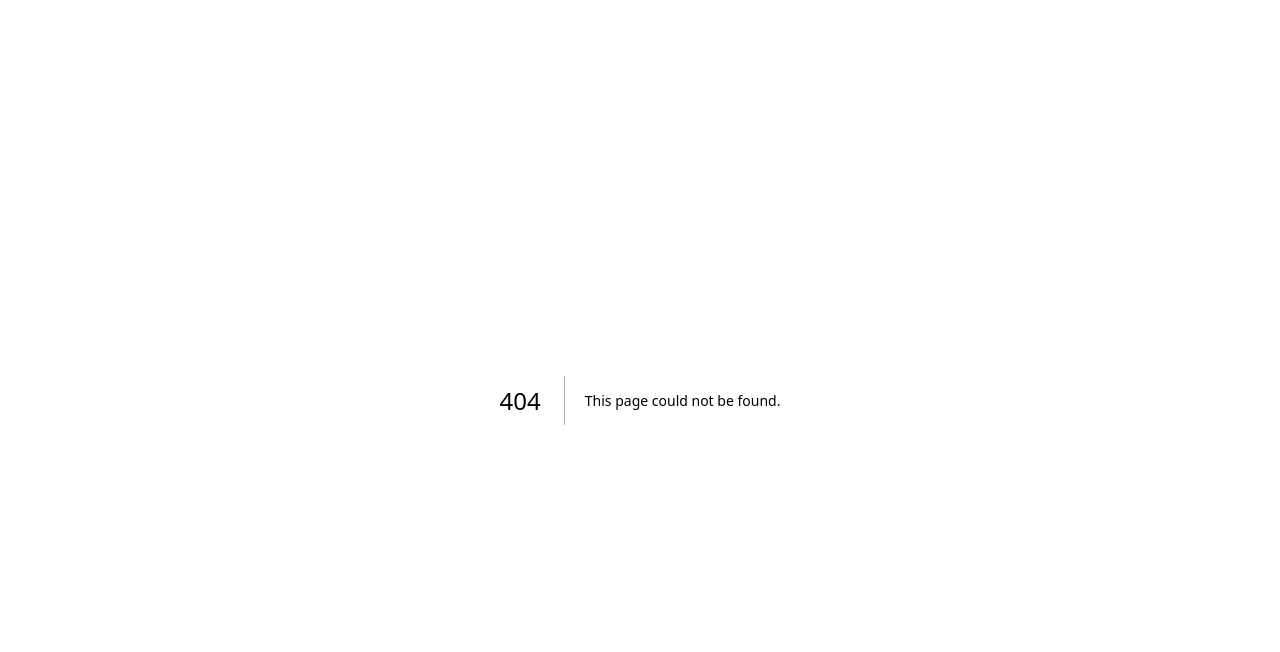
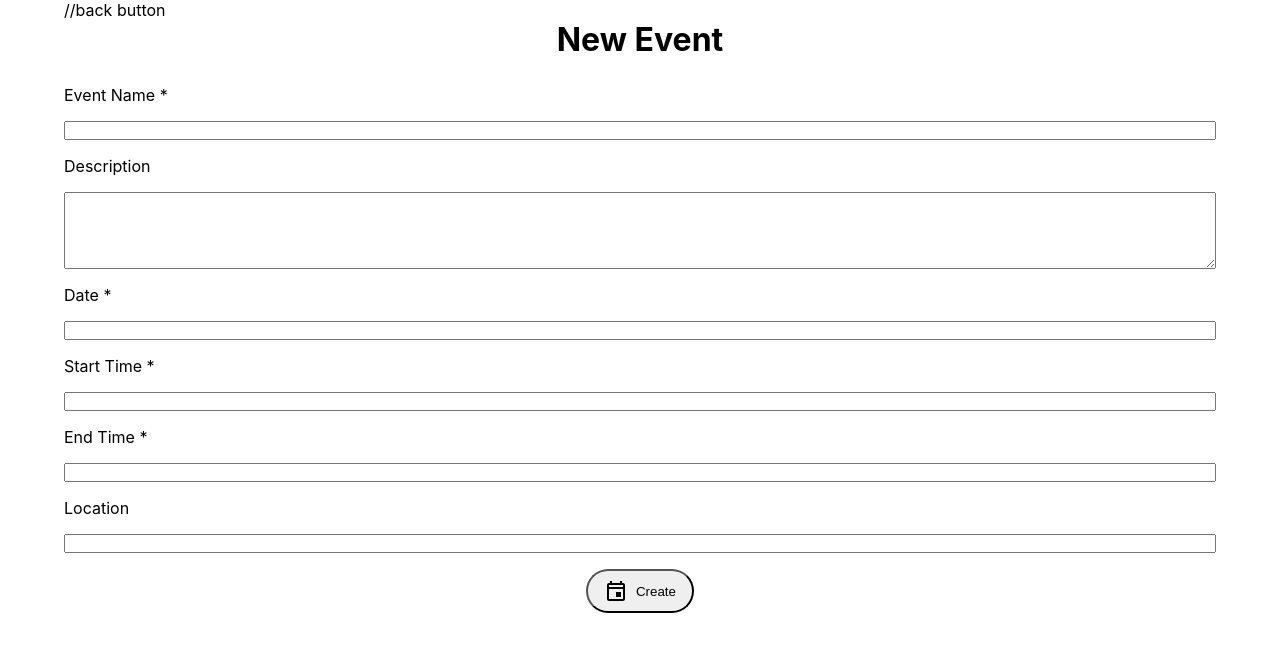
Before and after one commit to gaiisay/capstone-project, a Next.js app: page /events/add in a window 1280 px wide. Before the commit this address had no page. Shown: the top 652 px of the page. Built offline with nearby package versions, Linux system fonts and the light colour scheme.

Commit message:
create formComponent

```diff
--- a/components/Button/index.js
+++ b/components/Button/index.js
@@ -2,10 +2,11 @@ import styled from "styled-components";
 import css from "styled-jsx/css";
 import Svg from "../Svg";
 
-function Button({ type, variant }) {
+function Button({ type, variant, children }) {
   return (
     <StyledButton type={type} variant={variant}>
       <Svg variant={variant}></Svg>
+      {children}
     </StyledButton>
   );
 }
@@ -15,19 +16,27 @@ const StyledButton = styled.button`
   flex-direction: row;
   justify-content: center;
   align-items: center;
+  max-width: fit-content;
 
   ${({ variant }) =>
     variant === "add" &&
     css`
       position: fixed;
-      width: 56px;
-      height: 56px;
+      padding: 0.8rem;
       bottom: 5rem;
       right: 2rem;
 
       box-shadow: 0px 4px 8px 3px rgba(0, 0, 0, 0.15), 0px 1px 3px rgba(0, 0, 0, 0.3);
       border-radius: 16px;
     `}
+
+  ${({ variant }) =>
+    variant === "create" &&
+    css`
+      padding: 0.5rem 1rem;
+      gap: 8px;
+      border-radius: 100px;
+    `}
 `;
 
 export default Button;
--- a/components/GlobalStyles.js
+++ b/components/GlobalStyles.js
@@ -4,10 +4,13 @@ const GlobalStyles = createGlobalStyle`
     html,
     body {
         font-family: -apple-system, BlinkMacSystemFont, "Segoe UI", Roboto, Helvetica, Arial, sans-serif, "Apple Color Emoji", "Segoe UI Emoji", "Segoe UI Symbol";
-        display: flex;
+
+    }
+
+    main {
+        display: grid;
         justify-content: center;
-        align-items: center;
-    }
+    };
 
     * {
         box-sizing: border-box;
--- a/components/Svg/index.js
+++ b/components/Svg/index.js
@@ -1,5 +1,7 @@
 const svgObject = {
   add: "M19 13H13V19H11V13H5V11H11V5H13V11H19V13Z",
+  create:
+    "M19 4H18V2H16V4H8V2H6V4H5C3.89 4 3.01 4.9 3.01 6L3 20C3 21.1 3.89 22 5 22H19C20.1 22 21 21.1 21 20V6C21 4.9 20.1 4 19 4ZM19 20H5V10H19V20ZM19 8H5V6H19V8ZM12 13H17V18H12V13Z",
 };
 
 function Svg({ variant, size = "24px", color = "currentColor" }) {
--- /dev/null
+++ b/pages/events/add/index.js
@@ -0,0 +1,47 @@
+import styled from "styled-components";
+import Button from "../../../components/Button";
+
+function AddEvent() {
+  return (
+    <main>
+      //back button
+      <h1>New Event</h1>
+      <StyledForm>
+        <label htmlFor="input-event-name">Event Name *</label>
+        <input type="text" id="input-event-name" name="title" required />
+
+        <label htmlFor="input-description">Description</label>
+        <textarea id="input-description" name="description" rows="5" />
+
+        <label htmlFor="input-date">Date *</label>
+        <input type="text" id="input-date" name="date" required />
+
+        <label htmlFor="input-event-name">Start Time *</label>
+        <input type="text" id="input-start-time" name="startTime" required />
+
+        <label htmlFor="input-event-name">End Time *</label>
+        <input type="text" id="input-end-time" name="endTime" required />
+
+        <label htmlFor="input-location">Location</label>
+        <input type="text" id="input-location" name="location" />
+
+        <Button type="submit" variant="create">
+          Create
+        </Button>
+      </StyledForm>
+    </main>
+  );
+}
+
+const StyledForm = styled.form`
+  margin: 10px auto;
+  display: grid;
+  gap: 1rem;
+  width: 90vw;
+
+  button {
+    justify-self: center;
+  }
+`;
+
+export default AddEvent;
```
